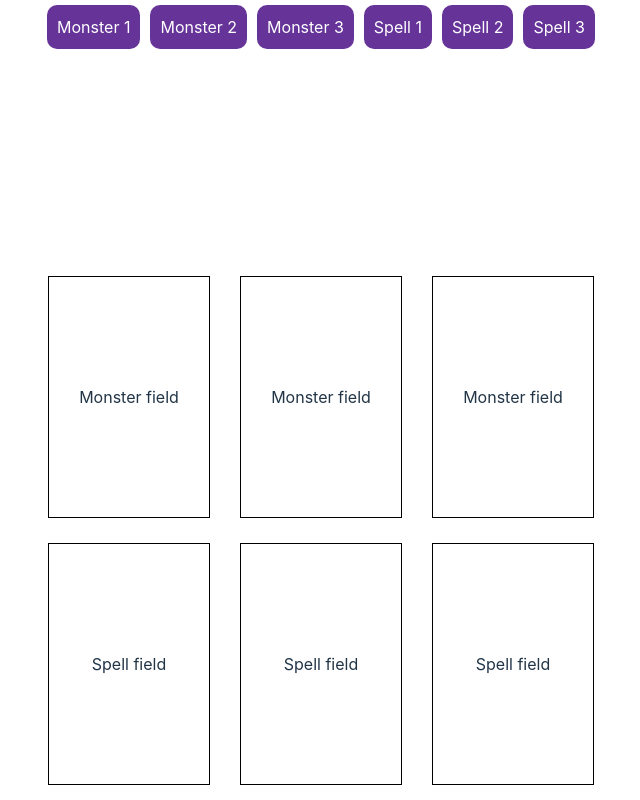
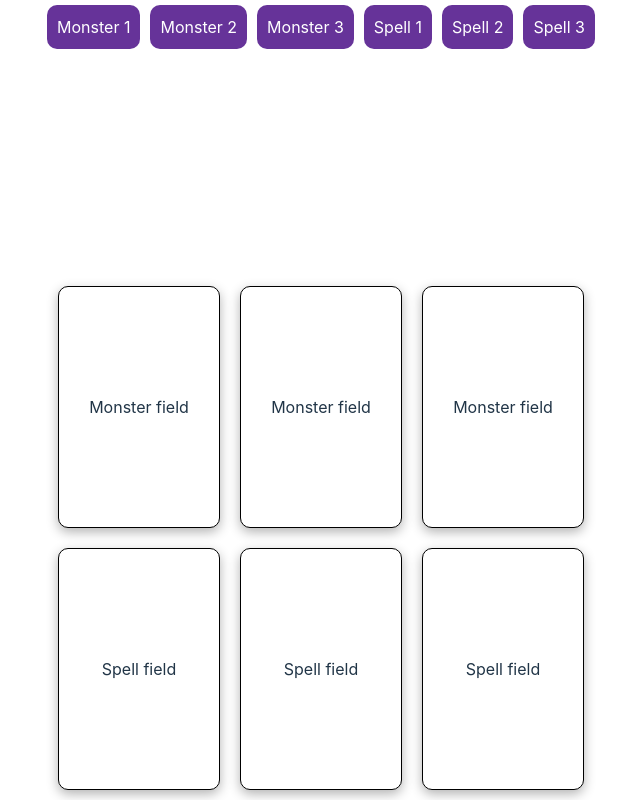
Before and after one commit to SABALBALJaoudat/CardGame, a React (Vite) app in the folder cardGame_frontend/: page / in a window 1280 px wide. Shown: the whole page, without its empty margins (319-959 px from the left). Built offline with nearby package versions, Linux system fonts and the light colour scheme.

Commit message:
Ajout element hover + modification css

```diff
--- a/cardGame_frontend/src/App.css
+++ b/cardGame_frontend/src/App.css
@@ -17,7 +17,5 @@
 .field{
   .line{
     display: flex;
-    gap: 10px;
-    margin: 5px;
   }
 }
--- a/cardGame_frontend/src/App.tsx
+++ b/cardGame_frontend/src/App.tsx
@@ -34,8 +34,8 @@ export default function App() {
   });
 
   const handleDragEnd = ({ active, over }: { active: any, over: any }) => {
-    console.log(active);
-    console.log(over);
+    // console.log(active);
+    // console.log(over);
     if (over) {
 
       // Check if the parent have a child already
--- a/cardGame_frontend/src/Draggable.tsx
+++ b/cardGame_frontend/src/Draggable.tsx
@@ -1,7 +1,5 @@
 import React from 'react';
 import { useDraggable } from '@dnd-kit/core';
-import { CSS } from '@dnd-kit/utilities';
-import { color } from 'framer-motion';
 
 interface DraggableProps {
   id: string;
@@ -13,19 +11,30 @@ export function Draggable({ id, children }: DraggableProps) {
     id,
   });
 
-  const style = {
+  const containerStyle = {
     transform: transform ? `translate3d(${transform.x}px, ${transform.y}px, 0)` : '',
-    outline: isDragging ? '5px solid pink' : '5px',
+    cursor: 'grab',
+  };
+
+  const innerStyle = {
+    transform: `scale(${isDragging ? 1.2 : 1})`,
+    outline: isDragging ? '5px solid pink' : '5px solid transparent',
     borderRadius: '10px',
     padding: '10px',
     backgroundColor: 'rebeccapurple',
     color: 'white',
-    cursor: 'grab',
+    transition: 'transform 0.2s ease',
+  };
+
+  const handleMouseEnter = () => {
+    console.log(id);
   };
 
   return (
-    <div ref={setNodeRef} style={style} {...listeners} {...attributes}>
-      {children}
+    <div ref={setNodeRef} style={containerStyle} {...listeners} {...attributes} onMouseEnter={handleMouseEnter}>
+      <div style={innerStyle}>
+        {children}
+      </div>
     </div>
   );
 }
--- a/cardGame_frontend/src/Droppable.tsx
+++ b/cardGame_frontend/src/Droppable.tsx
@@ -21,6 +21,8 @@ export function Droppable({ id, children }: DroppableProps) {
     display: 'flex',
     justifyContent: 'center',
     alignItems: 'center',
+    boxShadow: '0 4px 12px rgba(0, 0, 0, 0.3)',
+    borderRadius: '10px',
   };
 
   return (
```
